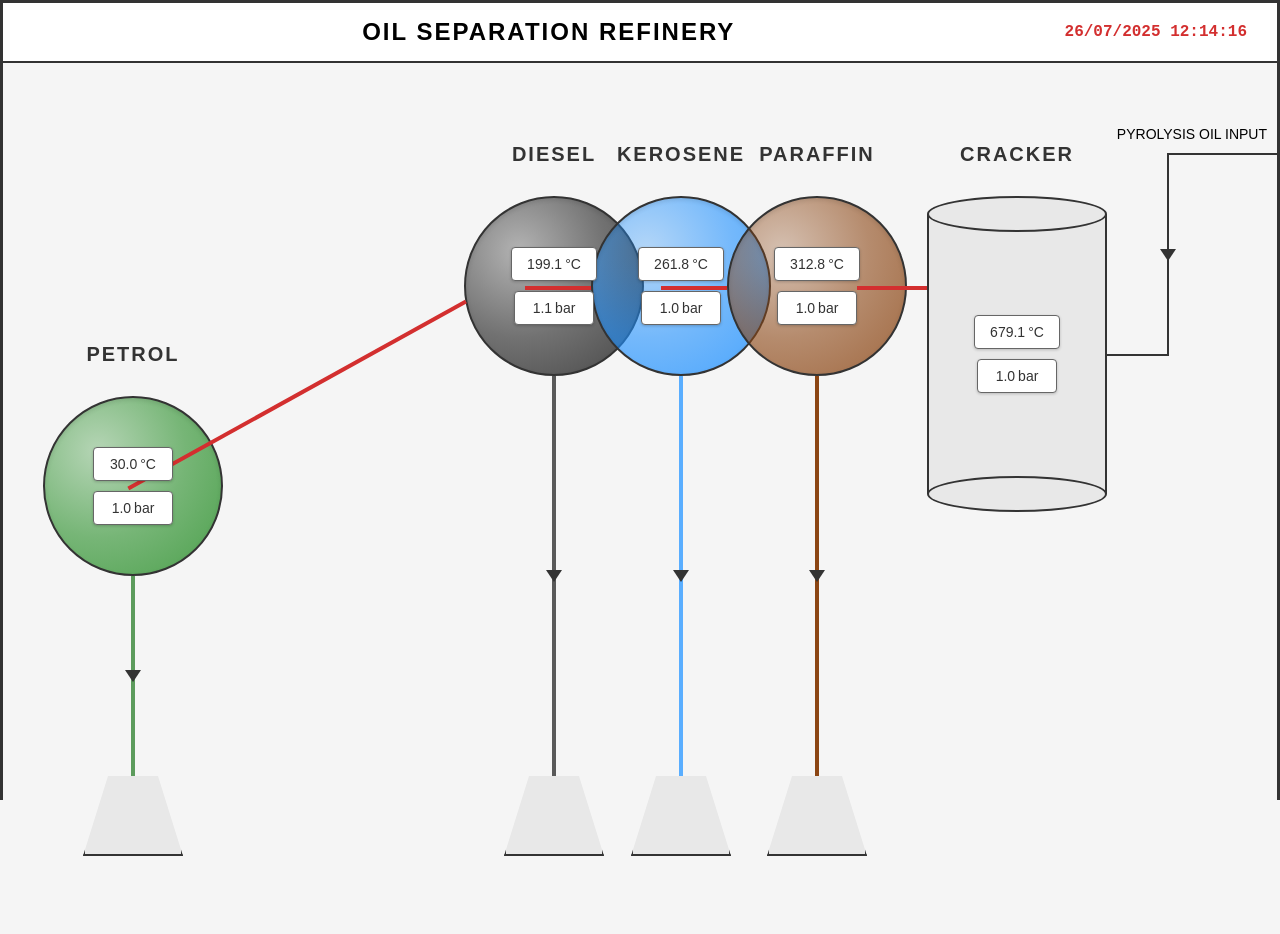
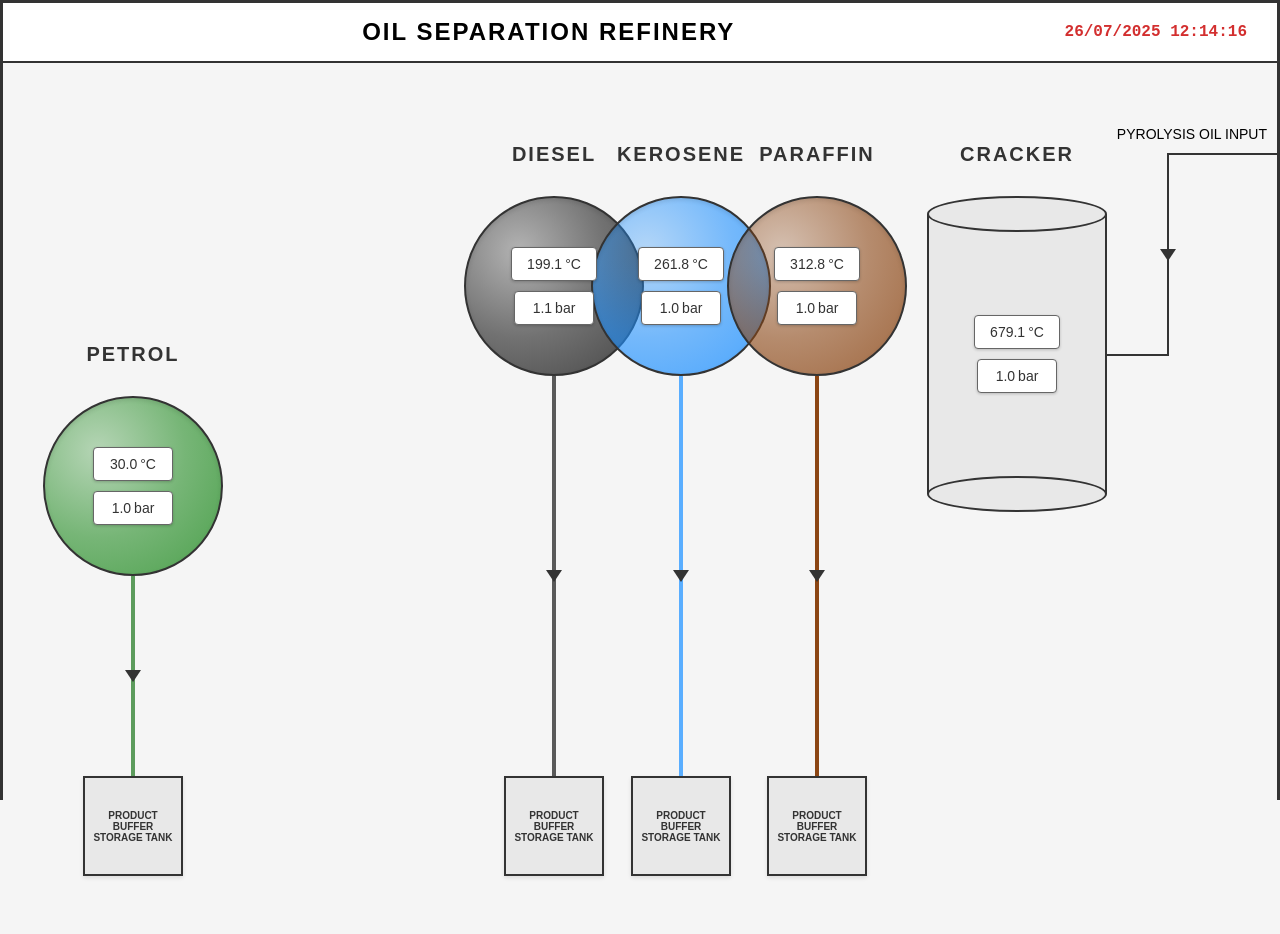
Before and after one commit to taliablain/pressure-flow-ui, a React (Create React App) app: page / in a window 1280 px wide. Shown: the top 934 px of the page. Built offline with nearby package versions, Linux system fonts and the light colour scheme.

Commit message:
adding storage tanks

```diff
--- a/src/App.css
+++ b/src/App.css
@@ -270,50 +270,6 @@ body {
   justify-content: center;
 }
 
-/* Red line from cracker to paraffin */
-.cracker-to-paraffin-line {
-  position: absolute;
-  top: 90px; /* Same level as cracker horizontal line */
-  left: -70px; /* Start from left side of cracker */
-  width: 70px; /* Length to reach paraffin area */
-  height: 3.5px;
-  background-color: #d32f2f; /* Red color matching datetime */
-  z-index: 4;
-}
-
-.paraffin-to-kerosene-line {
-  position: absolute;
-  top: 143px; /* Same level as cracker horizontal line */
-  left: -66px; /* Start from left side of cracker */
-  width: 66px; /* Length to reach paraffin area */
-  height: 3.5px;
-  background-color: #d32f2f; /* Red color matching datetime */
-  z-index: 4;
-}
-
-.kerosene-to-diesel-line {
-  position: absolute;
-  top: 143px; /* Same level as cracker horizontal line */
-  left: -66px; /* Start from left side of cracker */
-  width: 66px; /* Length to reach paraffin area */
-  height: 3.5px;
-  background-color: #d32f2f; /* Red color matching datetime */
-  z-index: 4;
-}
-
-/* Red line between diesel and petrol */
-.product-column:nth-child(2) .diesel-to-petrol-line {
-  position: absolute;
-  top: 250px; /* Same level as other lines */
-  left: -360px; /* Extend left toward petrol */
-  width: 386px; /* Length to reach petrol */
-  height: 3.5px;
-  background-color: #d32f2f;
-  z-index: 4;
-  transform: rotate(-29deg); /* Rotates 45 degrees clockwise */
-  transform-origin: center;
-}
-
 .pyrolysis-label {
   position: absolute;
   font-size: 14px;
@@ -375,6 +331,16 @@ body {
   margin-left: 3px;
 }
 
+.trap-label {
+  font-size: 10px;
+  text-align: center;
+  color: #333;
+  padding: 4px;
+  line-height: 1.1;
+  font-weight: bold;
+}
+
+
 .connection-line {
   width: 3.5px;
   height: 200px;
@@ -429,14 +395,17 @@ body {
 
 .collection-trap {
   width: 100px;
-  height: 80px;
+  height: 100px;
   background-color: #e8e8e8;
   border: 2px solid #333;
-  border-top: none;
-  clip-path: polygon(25% 0%, 75% 0%, 100% 100%, 0% 100%);
   box-shadow: 0 2px 4px rgba(0, 0, 0, 0.1);
-  margin-top: 0; /* Remove any margin between line and trap */
+  margin-top: 0;
+  display: flex;
+  justify-content: center;   /* center horizontally */
+  align-items: center;       /* center vertically */
+  text-align: center;        /* center text inside label */
 }
+
 
 /* Hide collection trap for cracker */
 .product-column:nth-child(5) .collection-trap {
@@ -515,6 +484,26 @@ body {
     width: 150px;
     top: -121px;
   }
+
+   .cracker-to-paraffin-line {
+    left: -25px;
+    width: 25px;
+  }
+
+  .paraffin-to-kerosene-line {
+    left: -160px;
+    width: 160px;
+  }
+
+  .kerosene-to-diesel-line {
+    left: -300px;
+    width: 300px;
+  }
+
+  .product-column:nth-child(2) .diesel-to-petrol-line {
+    left: -360px;
+    width: 360px;
+  }
 }
 
 @media (max-width: 768px) {
@@ -588,6 +577,13 @@ body {
     font-size: 14px;
   }
 
+    .cracker-to-paraffin-line,
+  .paraffin-to-kerosene-line,
+  .kerosene-to-diesel-line,
+  .diesel-to-petrol-line {
+    display: none;
+  }
+
   /* Adjust entry line for mobile */
   .cracker-exit-line {
     width: 60px;
--- a/src/App.js
+++ b/src/App.js
@@ -775,11 +775,9 @@ return (
           <div className="connection-line">
             <div className="arrow-down"></div>
           </div>
-          <div className="collection-trap"></div>
-          {/* Add red lines to specific products */}
-          {product === "PARAFFIN" && <div className="paraffin-to-kerosene-line"></div>}
-          {product === "KEROSENE" && <div className="kerosene-to-diesel-line"></div>}
-          {product === "DIESEL" && <div className="diesel-to-petrol-line"></div>}
+          <div className="collection-trap">
+            <div className="trap-label">PRODUCT BUFFER STORAGE TANK</div>
+          </div>
         </div>
       ))}
 
```
